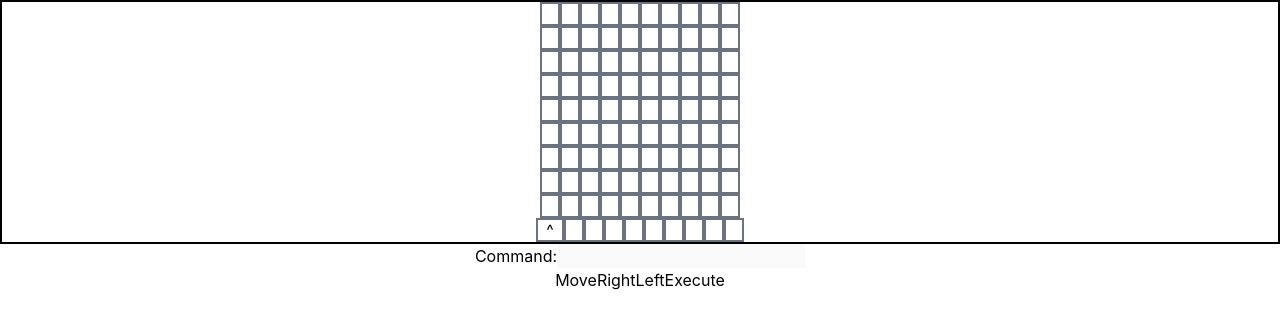
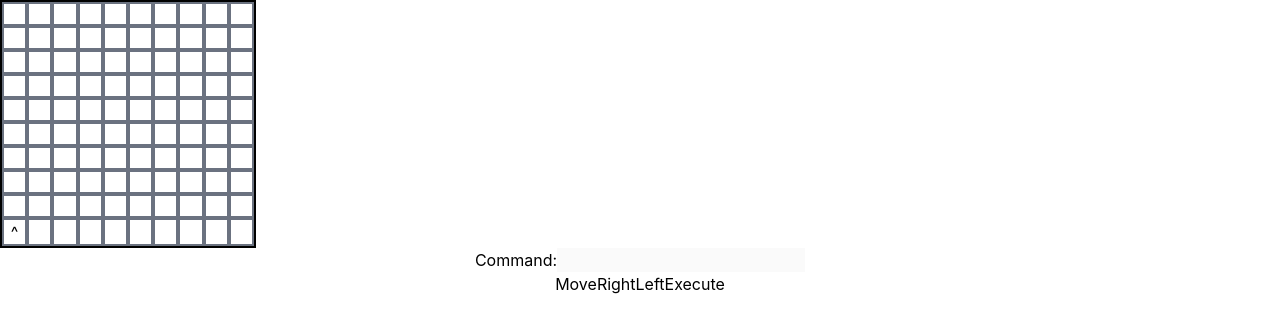
Before and after one commit to Jamie-Wallace/react-learning, a React (Create React App) app in the folder mars-rover-ts-2/: page / in a window 1280 px wide. Shown: the top 332 px of the page. Built offline with nearby package versions, Linux system fonts and the light colour scheme.

Commit message:
Grid renders in the right direction

```diff
--- a/mars-rover-ts-2/src/MarsGrid.tsx
+++ b/mars-rover-ts-2/src/MarsGrid.tsx
@@ -2,7 +2,7 @@ import { ReactElement } from "react";
 import { Position } from "./Position";
 
 function MarsGrid({ position }: { position: Position }) {
-  let squares: ReactElement[] = [];
+  let rows: ReactElement[] = [];
   const rowLimit = 9;
   const columnLimit = 9;
 
@@ -14,11 +14,11 @@ function MarsGrid({ position }: { position: Position }) {
   ]);
 
   for (let row = 0; row <= rowLimit; row++) {
-    squares.unshift(<div key={`row:${row}`}>{buildRow(row)}</div>);
+    rows = buildRow(row).concat(rows);
   }
 
   function buildRow(row: number): ReactElement[] {
-    let actualSquares: ReactElement[] = [];
+    let squares: ReactElement[] = [];
     for (let column = 0; column <= columnLimit; column++) {
       let roverToken = "";
 
@@ -29,9 +29,9 @@ function MarsGrid({ position }: { position: Position }) {
         roverToken = map.get(position.compass.currentDirection)!;
       }
 
-      actualSquares.push(
+      squares.push(
         <span
-          className="border-gray-500 border-2 px-2"
+          className="border-gray-500 border-2 min-w-6 min-h-6"
           aria-label={`square at x${column} y${row}`}
           key={`${column},${row}`}
         >
@@ -39,10 +39,14 @@ function MarsGrid({ position }: { position: Position }) {
         </span>
       );
     }
-    return actualSquares;
+    return squares;
   }
 
-  return <div className="border-black border-2">{squares}</div>;
+  return (
+    <div className="border-black border-2 max-w-64 grid grid-cols-10">
+      {rows}
+    </div>
+  );
 }
 
 export default MarsGrid;
```
